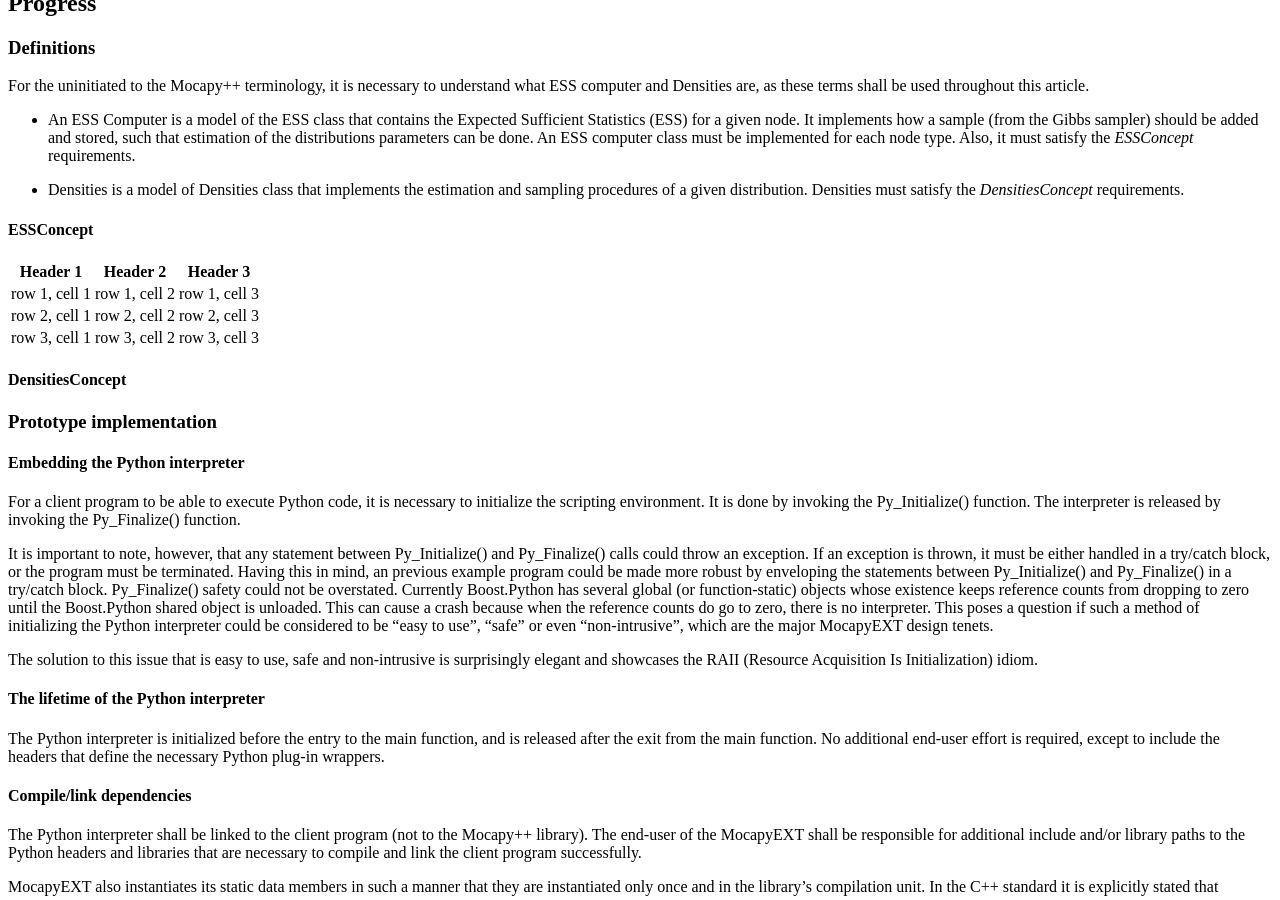
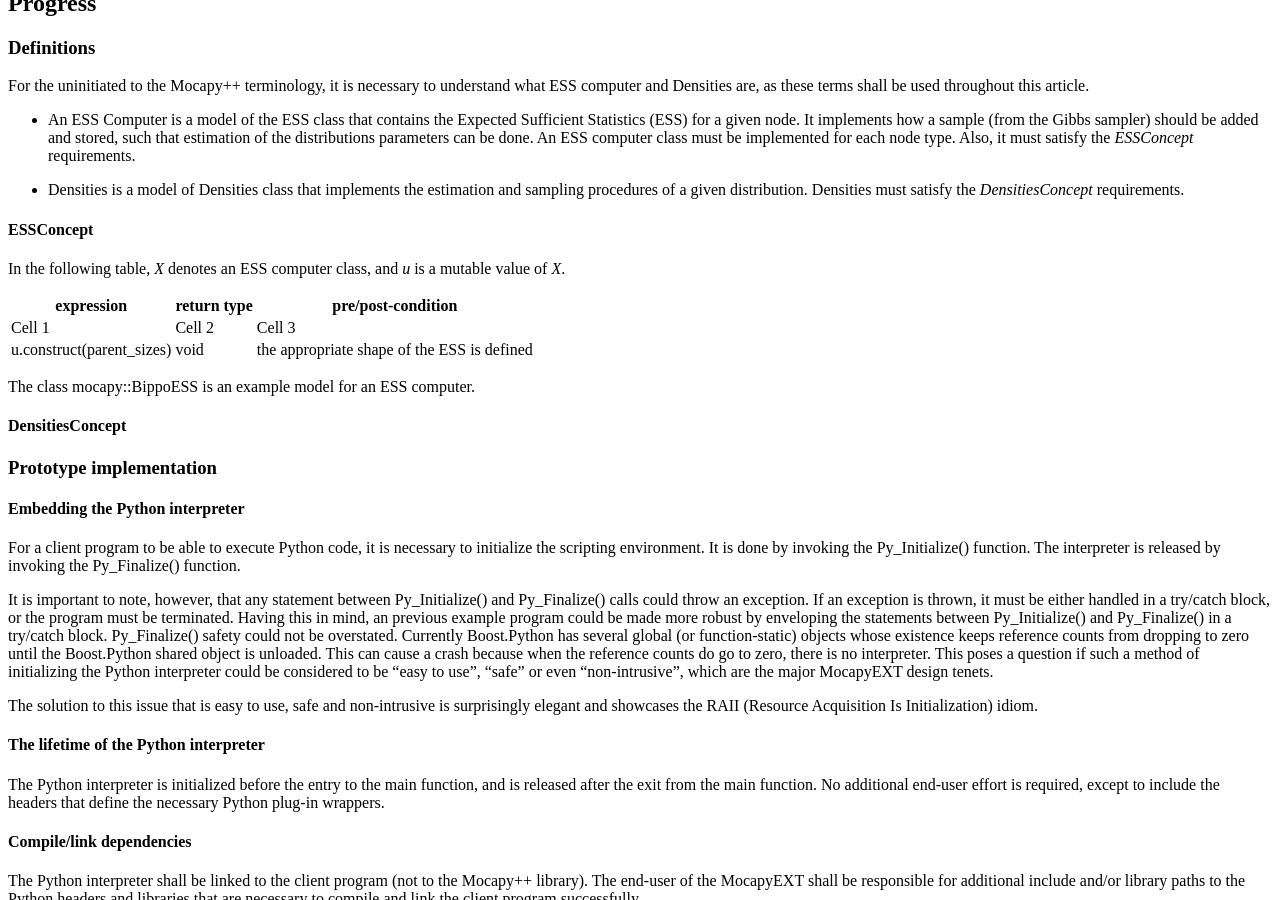
Before and after one commit to biopython/biopython.github.io, a Jekyll site: the page built from wiki/GSOC2011_MocapyExt.md, in a window 1280 px wide and 900 px high, scrolled down 2094 px. Built offline with Jekyll 4.4.1, drawn with Linux system fonts in a browser that asks for light colours.

Commit message:
/* ESSConcept */

```diff
--- a/wiki/GSOC2011_MocapyExt.md
+++ b/wiki/GSOC2011_MocapyExt.md
@@ -208,11 +208,15 @@ used throughout this article.
 
 #### ESSConcept
 
-| Header 1      | Header 2      | Header 3      |
-|---------------|---------------|---------------|
-| row 1, cell 1 | row 1, cell 2 | row 1, cell 3 |
-| row 2, cell 1 | row 2, cell 2 | row 2, cell 3 |
-| row 3, cell 1 | row 3, cell 2 | row 3, cell 3 |
+In the following table, *X* denotes an ESS computer class, and *u* is a
+mutable value of *X*.
+
+| expression                 | return type | pre/post-condition                          |
+|----------------------------|-------------|---------------------------------------------|
+| Cell 1                     | Cell 2      | Cell 3                                      |
+| u.construct(parent\_sizes) | void        | the appropriate shape of the ESS is defined |
+
+The class mocapy::BippoESS is an example model for an ESS computer.
 
 #### DensitiesConcept
 
```
Also changed, not shown: 1 other file.
